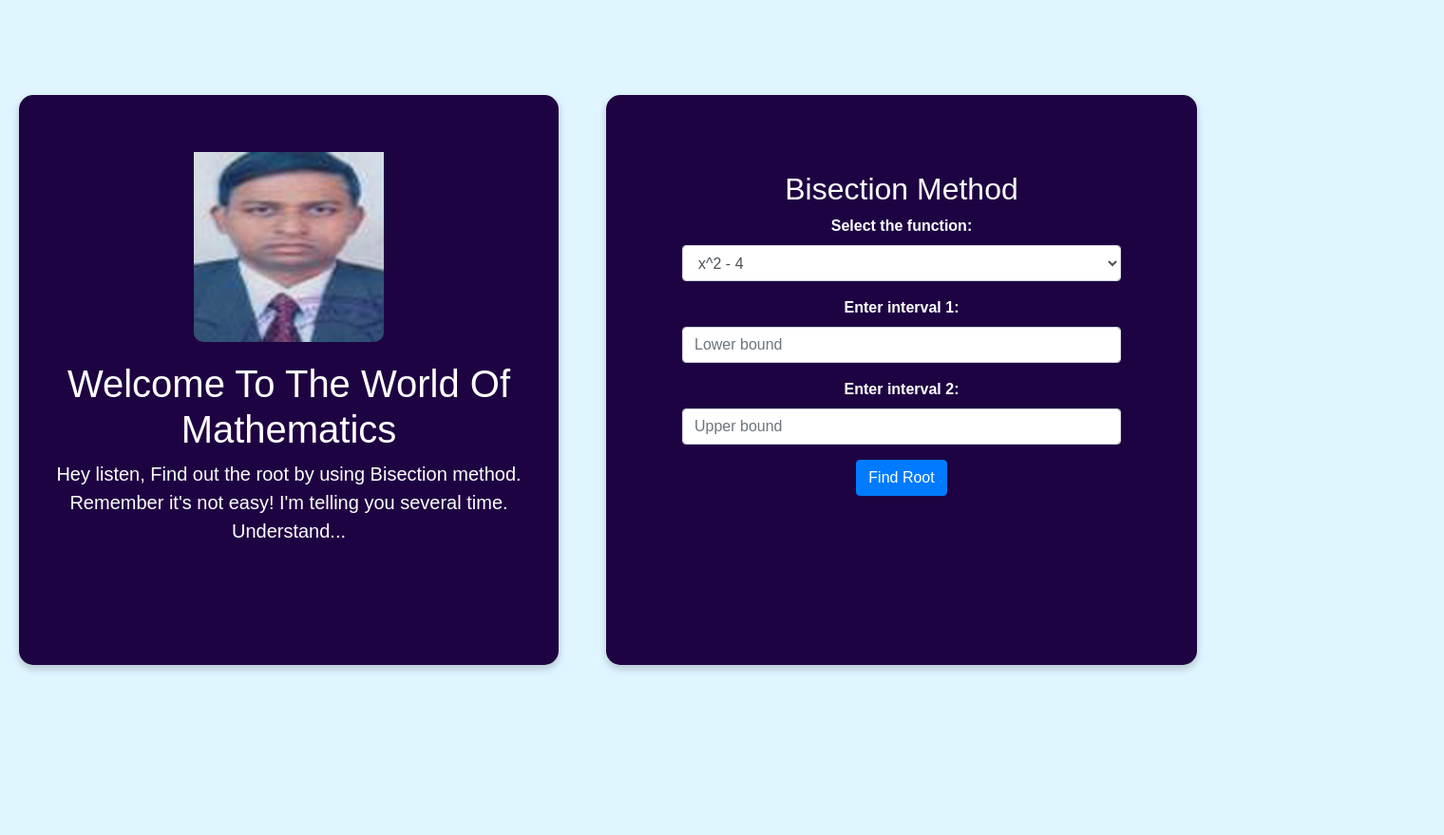
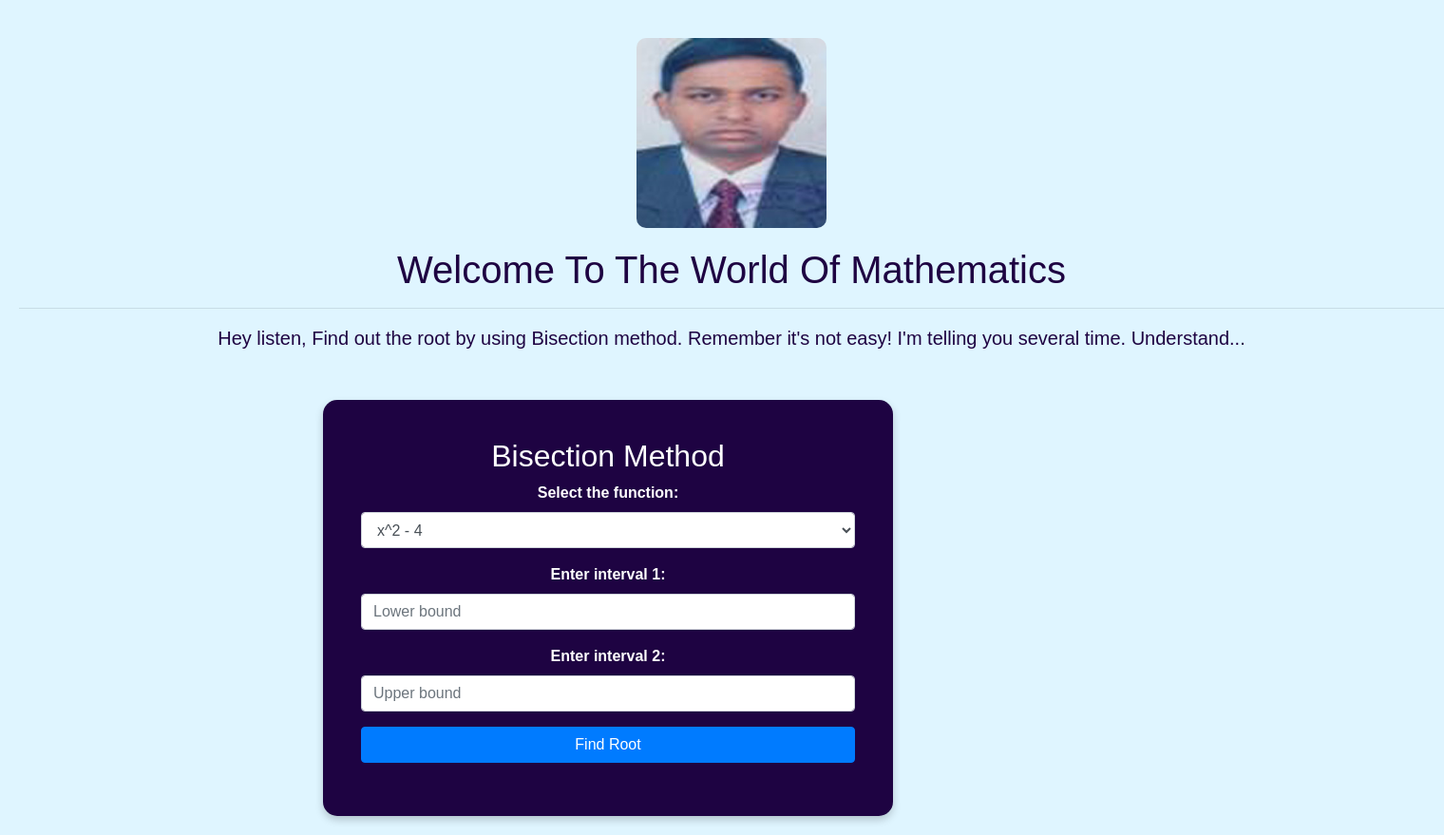
Before and after one commit to golammoula287/Root-Calculator-by_Bi-Section, a plain HTML site: page index.html in a window 1280 px wide. Shown: the whole page at 95% size, 1520 px wide, since content can reach past the window. Before the commit the page ends 800 px from the top, so only its background shows below. Drawn offline with nearby package versions, Linux system fonts and the light colour scheme.

Commit message:
5th commit

```diff
--- a/index.html
+++ b/index.html
@@ -10,60 +10,47 @@
         font-family: 'Titillium Web', sans-serif;
         background-color: #DFF5FF;
         color: #ffffff; /* White text color */
-        min-height: 100vh;
-        display: flex;
+
+        display: block;
         justify-content: center;
         align-items: center;
         margin: 0;
         padding: 20px;
     }
 
-    .container1 {
+    .container {
         border-radius: 15px;
-        padding: 80px;
+        padding: 40px;
         text-align: center;
         box-shadow: 0 4px 8px 0 rgba(0,0,0,0.2);
         background-color: #1E0342;
         transition: box-shadow 0.3s;
-        max-width: 1000px;
-        height: 600px;
-        width: 1000px;
+        width: 100%;
     }
-    .container2 {
-        border-radius: 15px;
-        padding: 20px;
-        margin-right: 50px;
+
+    .teacher-section {
+        margin-bottom: 50px;
+        width: 1500px;
         text-align: center;
-        box-shadow: 0 4px 8px 0 rgba(0,0,0,0.2);
-        background-color: #1E0342;
-        transition: box-shadow 0.3s;
-        max-width: 1000px;
-        height: 600px;
-        width: 1000px;
+        color: #1E0342;
     }
-    .container:hover {
-        box-shadow: 0 8px 16px 0 rgba(0,0,0,0.2);
-    }
+
     input, select {
         padding: 10px;
         margin-bottom: 10px;
         box-sizing: border-box;
+        width: 100%;
     }
+
     button {
         padding: 10px 20px;
         background-color: #FFBB70;
         color: #ffffff;
         border: none;
         cursor: pointer;
+        width: 100%;
     }
-    button:hover {
-        background-color: #ED9455;
-    }
-    .teacher-section {
-        text-align: center;
-        margin-bottom: 20px;
-        color: #ffffff; /* White text color */
-    }
+
     .teacher-img {
         max-width: 200px;
         border-radius: 10px;
@@ -72,10 +59,12 @@
         margin-left: auto;
         margin-right: auto;
     }
+
     .form-group label {
         color: #ffffff; /* White text color */
         font-weight: bold; /* Added font weight */
     }
+
     #output {
         width: 100%;
         height: 100px;
@@ -89,31 +78,39 @@
         border-radius: 10px;
         padding-top: 20px; /* Added padding to the top */
     }
+
     p {
         font-size: 20px;
     }
     #dkd{
-        padding-top: 20px;
+        margin-top: 20px;
+    }
+
+    @media screen and (min-width: 576px) {
+        .container {
+            max-width: 600px;
+        }
     }
 </style>
 </head>
 <body>
 
-<div class="container2">
+<div class=" teacher-section">
     <div class="teacher-section">
         <img id="dkd" src="Image/dkd.jpg" alt="Teacher Image" class="teacher-img">
         <h1 id="dkd">Welcome To The World Of Mathematics </h1>
+        <hr>
         <p id="p">Hey listen, Find out the root by using Bisection method. Remember it's not easy! I'm telling you several time. Understand...</p>
     </div>
 </div>
-<div class="container1">
+<div class="container">
     <h2>Bisection Method</h2>
     <div class="form-group">
         <label for="function">Select the function:</label>
         <select class="form-control" id="function">
             <option value="x^2 - 4">x^2 - 4</option>
             <option value="x^3 - x - 1">x^3 - x -1</option>
-            <option value="e^x - 3*x">e^x - 3*x</option>
+            <option value="e^x - 3*x">e^x - 3x</option>
             <option value="ln(x) - 2">ln(x) - 2</option>
             <option value="sin(x) - 0.5">sin(x) - 0.5</option>
             <option value="cos(x) - 0.5">cos(x) - 0.5</option>
@@ -226,8 +223,7 @@
                 return NaN;
         }
     }
-    </script>
-
+</script>
 
 </body>
 </html>
```
